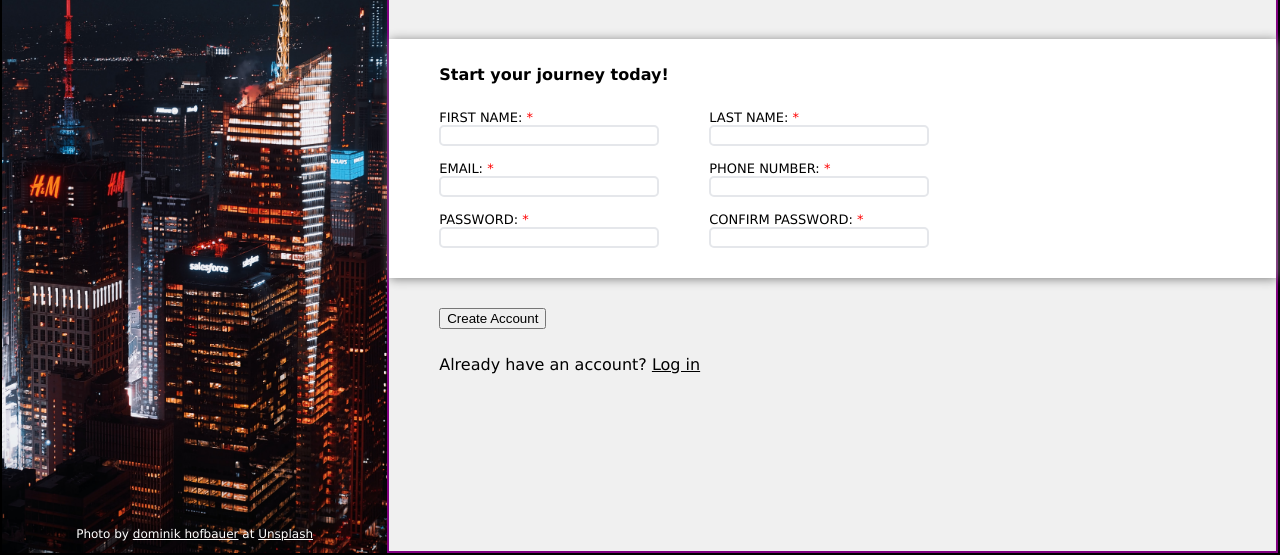
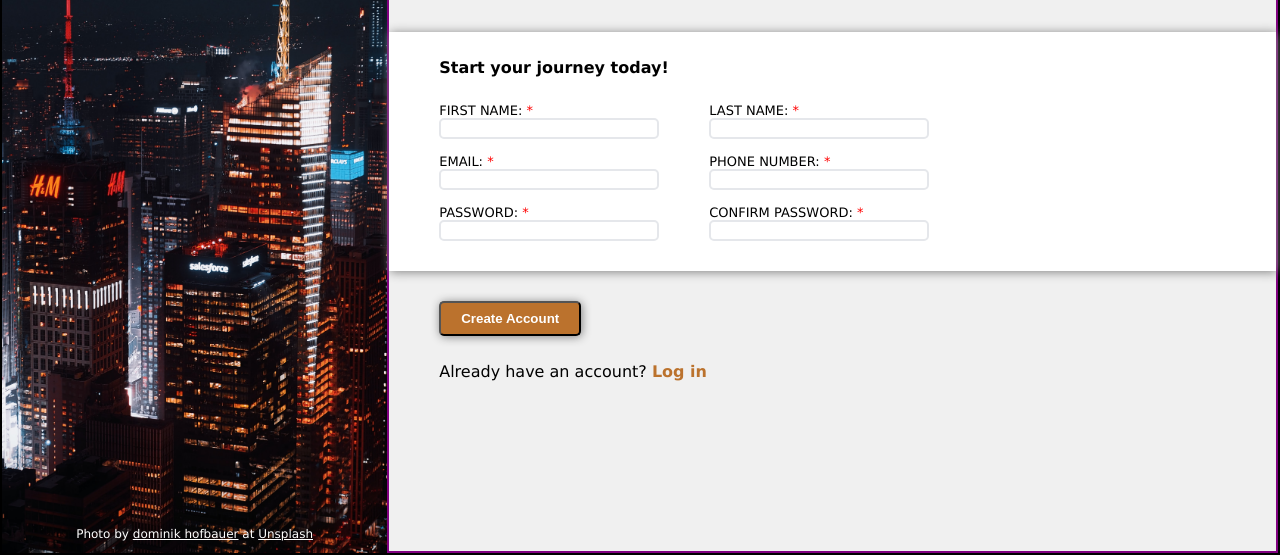
Before and after one commit to arthursl12/odin-signup, a plain HTML site: page index.html in a window 1280 px wide. Shown: the part 245-800 px from the top of the page. Drawn offline with Linux system fonts and the light colour scheme; a web font is replaced by a local one.

Commit message:
Style footer

```diff
--- a/style.css
+++ b/style.css
@@ -14,6 +14,7 @@
     --theme-name: "light";
 
     --form-padding-left: 50px;
+    --color-orange: rgb(187, 114, 45);
 
     --bg-image-left: url('images/dominik-hofbauer-IculuMoubkQ-unsplash.jpg')
 }
@@ -138,6 +139,15 @@ body > h1 {
     margin: 0;
 }
 
+#login-link  a {
+    text-decoration: none;
+    color: var(--color-orange);
+    font-weight: 600;
+}
+
+#login-link{
+    font-size: 16px;
+}
 
 
 /* || FORM */
@@ -182,12 +192,12 @@ input{
 
 button{
     margin: 30px var(--form-padding-left) 10px;
-}
-
-
-
-#page-form{
-    /* padding: 10px 50px 20px; */
+    background-color: var(--color-orange);
+    border-radius: 5px;
+    padding: 8px 20px;
+    font-weight: 600;
+    color: white;
+    box-shadow: 1px 1px 10px gray;
 }
 
 .form-background-box{
```
